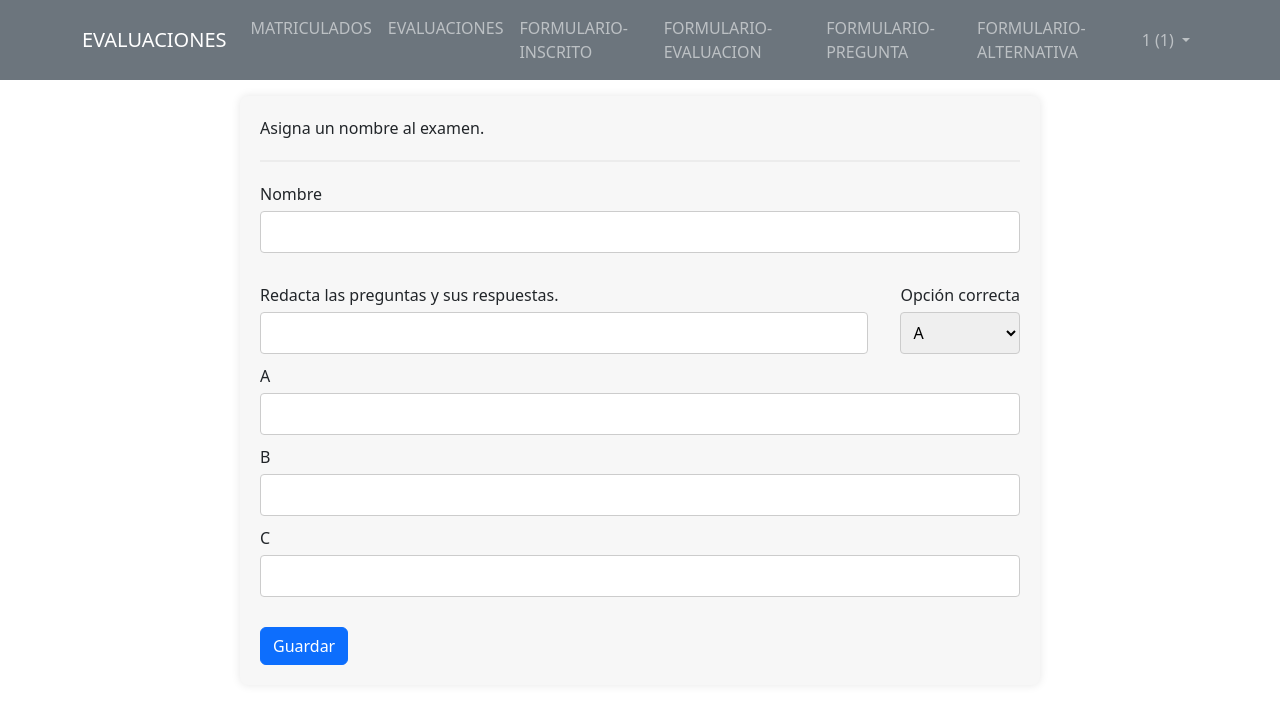
After one commit to LuisVS2003/evaluaciones, a PHP site: page /views/evaluacion-registrar.php in a window 1280 px wide. The commit adds this page. Shown: the top 704 px of the page. Run offline with PHP 8.4, Linux system fonts and the light colour scheme; the visitor is signed in with stand-in values (Sample User, id 1).

Commit message:
Actualización

```diff
--- a/controllers/usuario.controller.php
+++ b/controllers/usuario.controller.php
@@ -66,6 +66,9 @@ if(isset($_POST['operacion'])){
       enviarMail($_POST['correo'], "Código de recuperación", $mensaje);
       break;
 
+    case 'estudiantesListar':
+      echo json_encode($usuario->estudiantesListar());
+      break;
 
   }
 
--- a/index.php
+++ b/index.php
@@ -10,10 +10,13 @@
 <html lang="es">
 
 <head>
-  <title>Title</title>
+  <title>Iniciar Sesión</title>
   <!-- Required meta tags -->
   <meta charset="utf-8">
   <meta name="viewport" content="width=device-width, initial-scale=1, shrink-to-fit=no">
+
+  <!-- Icono de la página -->
+  <link rel="icon" type="image/png" href="./images/icon-web.png">
 
   <!-- SweetAlert -->
 	<script src="https://cdn.jsdelivr.net/npm/sweetalert2@11"></script>
--- /dev/null
+++ b/views/css/evaluacion-registrar.css
@@ -0,0 +1,60 @@
+/* Reset de estilos para eliminar márgenes y rellenos predeterminados */
+* {
+  margin: 0;
+  padding: 0;
+  box-sizing: border-box;
+}
+
+/* Estilos para el contenedor principal */
+.contenedor {
+  max-width: 800px;
+  margin: 0 auto;
+}
+
+/* Estilos para el formulario de examen */
+.form_examen {
+  background-color: #f7f7f7;
+  padding: 20px;
+  border-radius: 8px;
+  box-shadow: 0 0 10px rgba(0, 0, 0, 0.1);
+}
+
+
+
+/* Estilos para el separador horizontal */
+.separador {
+  border: 1px solid #ccc;
+  margin: 20px 0;
+}
+
+/* Estilos para los grupos de formulario */
+.form_grupo {
+  margin-bottom: 20px;
+}
+
+/* Estilos para las etiquetas de los campos de formulario */
+label {
+  display: block;
+  margin-bottom: 5px;
+}
+
+/* Estilos para los campos de texto */
+input[type="text"],
+select {
+  width: 100%;
+  padding: 8px;
+  margin-bottom: 10px;
+  border: 1px solid #ccc;
+  border-radius: 4px;
+}
+
+/* Estilos para las filas de preguntas */
+.fila {
+  display: flex;
+  align-items: center;
+  justify-content: space-between;
+
+  .pregunta-group {
+    width: 80%;
+  }
+}
--- /dev/null
+++ b/views/evaluacion-registrar.php
@@ -0,0 +1,68 @@
+<?php
+  require_once './navbar.php'
+?>
+
+<link rel="stylesheet" href="./css/evaluacion-registrar.css">
+
+<main class="contenedor centrar-flex">
+  <form action="crear-examen.php" class="form_examen" method="post">
+      <p class="intrucciones-examen">Asigna un nombre al examen.</p>
+      <hr class="separador">
+
+      <div class="form_grupo">
+          <label for="titulo_examen">Nombre</label>
+          <input class="form_title" type="text" name="titulo_examen" id="titulo_examen">
+      </div>
+
+
+      <!-- Inicio Pregunta examen -->
+      <div class="form_grupo form_grupo-pregunta">
+          <div class="fila">
+            <div class="pregunta-group">
+              <label for="preg1" class="numero-pregunta">Redacta las preguntas y sus respuestas.</label>
+              <input class="pregunta" type="text" name="preg1" id="preg1">
+            </div>
+            <div class="alt-correcta">
+              <label for="preg1_correcta" class="opcion-correcta">Opción correcta</label>
+              <select name="preg1_correcta" id="preg1_correcta">
+                  <option value="A">A</option>
+                  <option value="B">B</option>
+                  <option value="C">C</option>
+              </select>
+            </div>
+              <!-- Seleccionar opcion correcta -->
+          </div>
+          <div class="input-opciones">
+              <div class="opcion">
+                  <label>A</label>
+                  <input type="text" name="preg1_opcion_a">
+              </div>
+
+              <div class="opcion">
+                  <label>B</label>
+                  <input type="text" name="preg1_opcion_b">
+              </div>
+
+              <div class="opcion">
+                  <label>C</label>
+                  <input type="text" name="preg1_opcion_c">
+              </div>
+          </div>
+      </div>
+
+
+      <button class="btn btn-primary" type="submit">Guardar</button>
+  </form>
+</main>
+
+
+  <!-- Bootstrap JavaScript Libraries -->
+  <script src="https://cdn.jsdelivr.net/npm/@popperjs/core@2.11.6/dist/umd/popper.min.js"
+    integrity="sha384-oBqDVmMz9ATKxIep9tiCxS/Z9fNfEXiDAYTujMAeBAsjFuCZSmKbSSUnQlmh/jp3" crossorigin="anonymous">
+  </script>
+
+  <script src="https://cdn.jsdelivr.net/npm/bootstrap@5.2.1/dist/js/bootstrap.min.js"
+    integrity="sha384-7VPbUDkoPSGFnVtYi0QogXtr74QeVeeIs99Qfg5YCF+TidwNdjvaKZX19NZ/e6oz" crossorigin="anonymous">
+  </script>
+</body>
+</html>
--- a/views/navbar.php
+++ b/views/navbar.php
@@ -43,7 +43,7 @@ if (!isset($_SESSION["status"]) || !$_SESSION["status"]) {
 
 <nav class="navbar navbar-expand-sm navbar-dark bg-secondary mb-3 fijado">
   <div class="container">
-    <a class="navbar-brand" href="../catalogo/">APPSTORE</a>
+    <a class="navbar-brand" href="./index.php">EVALUACIONES</a>
     <button class="navbar-toggler d-lg-none" type="button" data-bs-toggle="collapse" data-bs-target="#collapsibleNavId" aria-controls="collapsibleNavId" aria-expanded="false" aria-label="Toggle navigation">
       <span class="navbar-toggler-icon"></span>
     </button>
```
Also changed, not shown: database/Luis VS/procAdicional.sql (renamed from database/Luis VS/procLogin.sql, +13 -1 lines), database/Luis VS/tableMain.sql (renamed from database/tableMain.sql, +3 -4 lines), models/Usuario.php (+11 -0 lines), views/index.php (+9 -0 lines), views/matriculados.php (+91 -0 lines), views/validarexamen.php (deleted, +0 -17 lines).
